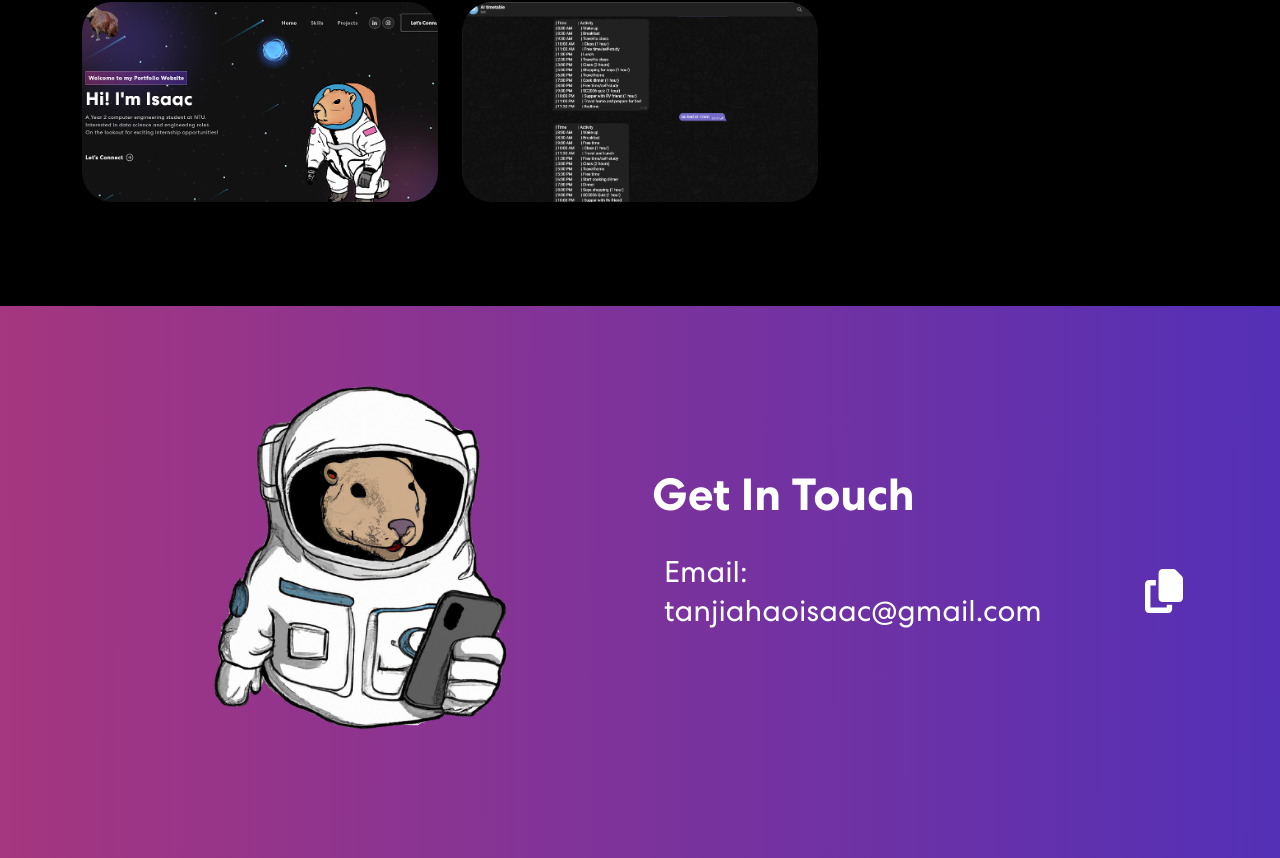
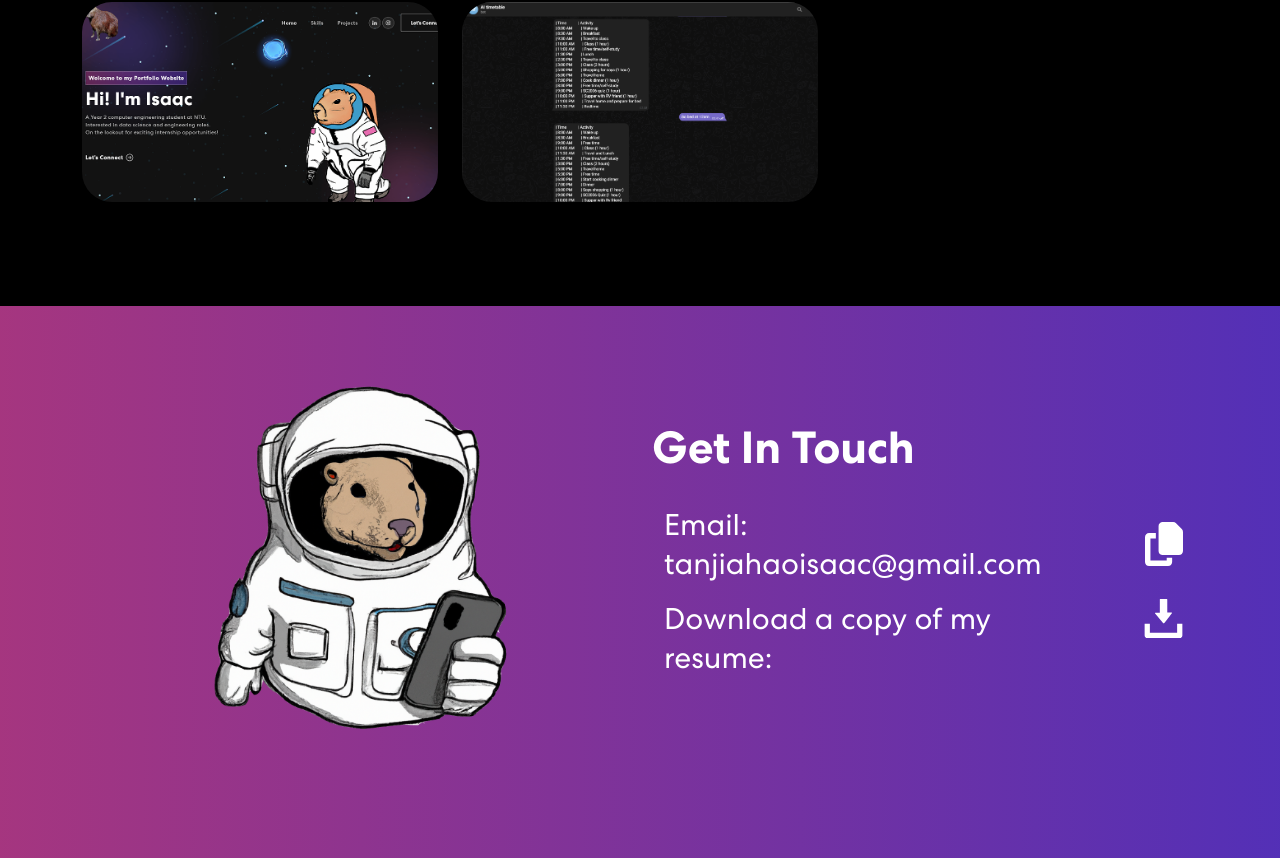
Before and after one commit to isaactanjh/website, a React (Create React App) app: page / in a window 1280 px wide. Shown: the part 1866-2724 px from the top of the page. Built offline with nearby package versions, Linux system fonts and the light colour scheme.

Commit message:
update resume download

```diff
--- a/src/components/Contact.js
+++ b/src/components/Contact.js
@@ -1,54 +1,116 @@
 import { useState } from "react";
 import { Container, Row, Col } from "react-bootstrap";
 import contactImg from "../assets/img/contact-img.png";
-import 'animate.css';
-import TrackVisibility from 'react-on-screen';
-import copy from '../assets/img/copy-solid.svg';
+import "animate.css";
+import TrackVisibility from "react-on-screen";
+import copy from "../assets/img/copy-solid.svg";
+import download from "../assets/img/download.svg";
+import resume from "../assets/TanJiaHaoIsaac-Resume.pdf";
 
 export const Contact = () => {
-
   return (
     <section className="contact" id="connect">
       <Container>
         <Row className="align-items-center">
           <Col size={12} md={6}>
             <TrackVisibility>
-              {({ isVisible }) =>
-                <img className={isVisible ? "animate__animated animate__zoomIn" : ""} src={contactImg} alt="Contact Us" style={{ display: 'block', marginLeft: 'auto', marginRight: 'auto', scale:"75%"}}/>
+              {({ isVisible }) => (
+                <img
+                  className={
+                    isVisible ? "animate__animated animate__zoomIn" : ""
                   }
+                  src={contactImg}
+                  alt="Contact Us"
+                  style={{
+                    display: "block",
+                    marginLeft: "auto",
+                    marginRight: "auto",
+                    scale: "75%",
+                  }}
+                />
+              )}
             </TrackVisibility>
           </Col>
           <Col size={12} md={6}>
             <TrackVisibility>
-              {({ isVisible }) =>
-                <div className={isVisible ? "animate__animated animate__fadeIn" : ""}>
+              {({ isVisible }) => (
+                <div
+                  className={
+                    isVisible ? "animate__animated animate__fadeIn" : ""
+                  }
+                >
                   <h2>Get In Touch</h2>
-                <div class="container email-container" style={{ display: 'flex', alignItems: 'center' , flexWrap: 'nowrap'}}>
+                  <div
+                    class="container email-container"
+                    style={{
+                      display: "flex",
+                      alignItems: "left",
+                      flexWrap: "nowrap",
+                    }}
+                  >
                     <div>
-    <p class="myemail" >Email: tanjiahaoisaac@gmail.com</p>
+                      <p class="myemail">Email: tanjiahaoisaac@gmail.com</p>
                     </div>
                     <button
-    style={{ background: 'none', border: 'none', cursor: 'pointer', padding: 0 }}
+                      style={{
+                        background: "none",
+                        border: "none",
+                        cursor: "pointer",
+                        padding: 0,
+                      }}
                       onClick={async () => {
                         try {
-        await navigator.clipboard.writeText('tanjiahaoisaac@gmail.com');
-        alert('Email copied to clipboard');
+                          await navigator.clipboard.writeText(
+                            "tanjiahaoisaac@gmail.com"
+                          );
+                          alert("Email copied to clipboard");
                         } catch (err) {
-        alert('Failed to copy email');
+                          alert("Failed to copy email");
                         }
                       }}
                     >
-    <img
-      src={copy}
-      className="copy-icon"
-      alt="Copy Icon"
-    />
+                      <img src={copy} className="copy-icon" alt="Copy Icon" />
                     </button>
-</div></div>}
+                  </div>
+
+
+                  <div
+                    class="container email-container"
+                    style={{
+                      display: "flex",
+                      alignItems: "left",
+                      flexWrap: "nowrap",
+                    }}
+                  >
+                    <div>
+                      <p class="myemail">Download a copy of my resume:&nbsp;&nbsp;&nbsp;</p>
+                    </div>
+                    <a
+                      href={resume}
+                      download="TanJiaHaoIsaac-Resume.pdf"
+                      target="_blank"
+                      rel="noreferrer"
+                    >
+                    <button
+                      style={{
+                        background: "none",
+                        border: "none",
+                        cursor: "pointer",
+                        padding: 0,
+                      }}
+                    >
+                      <img src={download} className="copy-icon" alt="Copy Icon" />
+                    </button>
+                    </a>
+                  </div>
+
+
+                </div>
+              )}
             </TrackVisibility>
           </Col>
         </Row>
       </Container>
     </section>
-  )
-}
+  );
+};
```
Also changed, not shown: src/assets/img/download.svg (added), 1 other file (tests, documents, lock files or other folders). Lines whose indentation alone changed are shown as unchanged.
